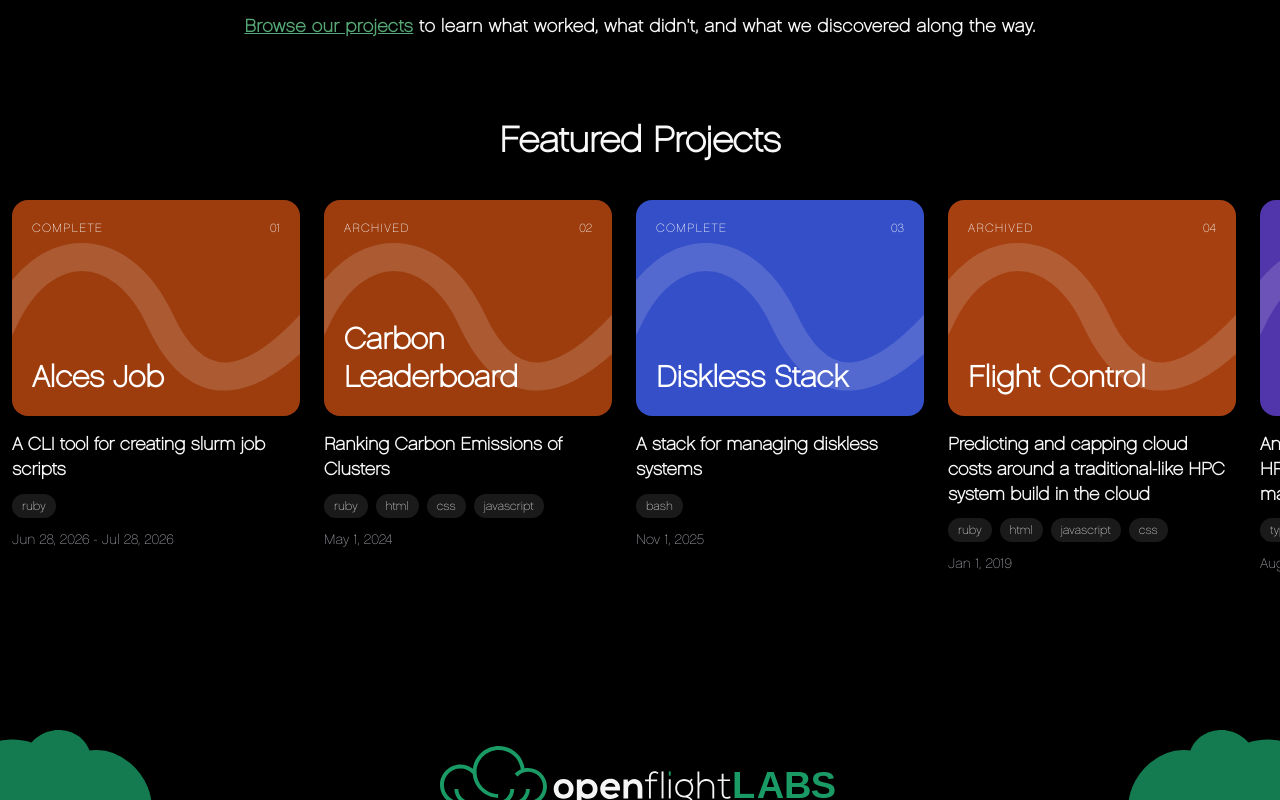
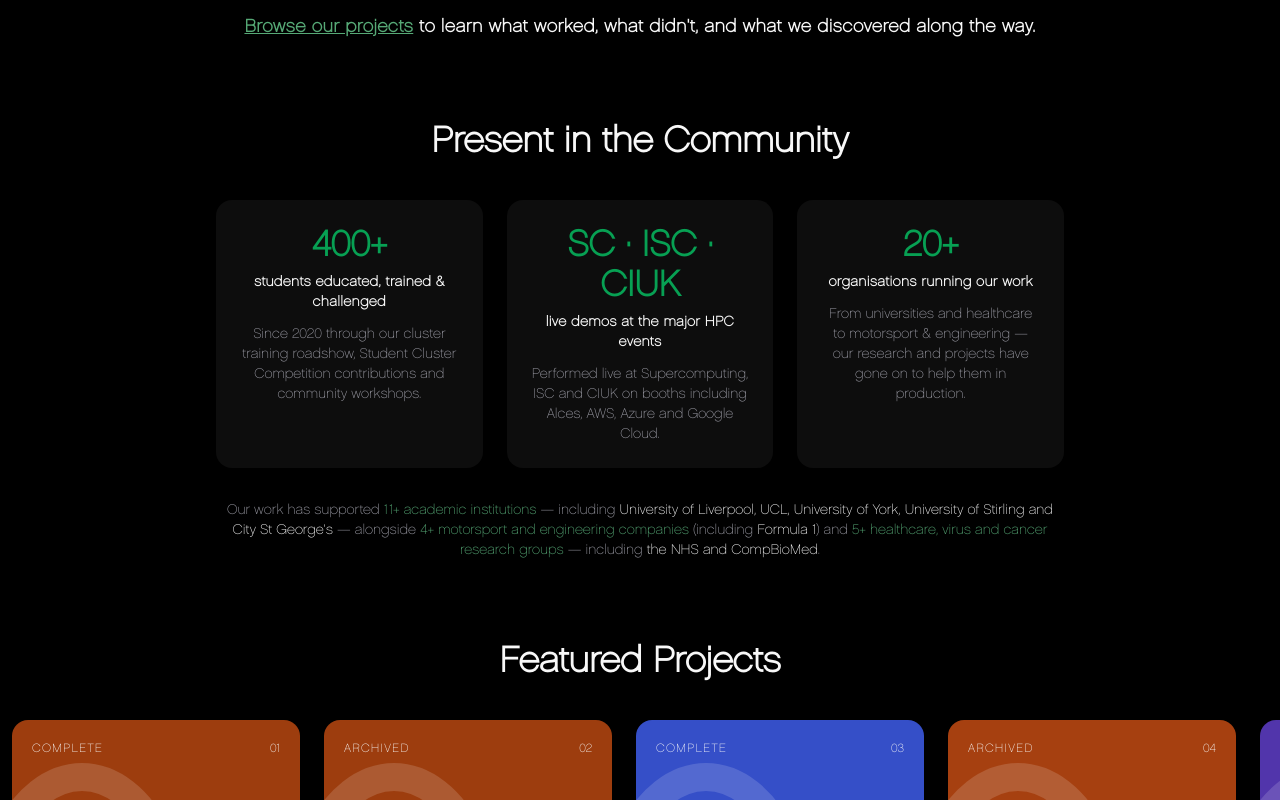
Before and after one commit to openflighthpc/openflightHPC_website_v2, a Next.js app: page / in a window 1280 px wide. Shown: the part 660-1460 px from the top of the page. Built offline with nearby package versions, Linux system fonts and the light colour scheme.

Commit message:
Add some more commercial info

```diff
--- a/app/page.tsx
+++ b/app/page.tsx
@@ -38,6 +38,59 @@ export default function Home() {
                   to learn what worked, what didn&apos;t, and what we discovered along the way.
                </p>
             </div>
+
+            <section aria-labelledby="community-presence" className="mt-20 w-full">
+               <div className="mx-auto w-full max-w-4xl px-6">
+                  <h2 id="community-presence" className="text-center text-4xl font-bold">
+                     Present in the Community
+                  </h2>
+
+                  <div className="mt-10 grid gap-6 sm:grid-cols-3">
+                     <div className="rounded-2xl bg-white/5 p-6 text-center">
+                        <span className="block text-4xl font-bold text-green-400/70">400+</span>
+                        <span className="mt-2 block text-sm font-semibold tracking-wide text-[#f8f8f8]">
+                           students educated, trained &amp; challenged
+                        </span>
+                        <p className="mt-3 text-sm text-zinc-400">
+                           Since 2020 through our cluster training roadshow, Student Cluster
+                           Competition contributions and community workshops.
+                        </p>
+                     </div>
+
+                     <div className="rounded-2xl bg-white/5 p-6 text-center">
+                        <span className="block text-4xl font-bold text-green-400/70">SC · ISC · CIUK</span>
+                        <span className="mt-2 block text-sm font-semibold tracking-wide text-[#f8f8f8]">
+                           live demos at the major HPC events
+                        </span>
+                        <p className="mt-3 text-sm text-zinc-400">
+                           Performed live at Supercomputing, ISC and CIUK on booths including
+                           Alces, AWS, Azure and Google Cloud.
+                        </p>
+                     </div>
+
+                     <div className="rounded-2xl bg-white/5 p-6 text-center">
+                        <span className="block text-4xl font-bold text-green-400/70">20+</span>
+                        <span className="mt-2 block text-sm font-semibold tracking-wide text-[#f8f8f8]">
+                           organisations running our work
+                        </span>
+                        <p className="mt-3 text-sm text-zinc-400">
+                           From universities and healthcare to motorsport &amp; engineering —
+                           our research and projects have gone on to help them in production.
+                        </p>
+                     </div>
+                  </div>
+
+                  <p className="mt-8 text-center text-sm text-zinc-400">
+                     Our work has supported{' '}
+                     <span className="text-green-300/70">11+ academic institutions</span> — including{' '}
+                     <span className="text-[#f8f8f8]">University of Liverpool, UCL, University of York, University of Stirling and City St George&apos;s</span> — alongside{' '}
+                     <span className="text-green-300/70">4+ motorsport and engineering companies</span> (including{' '}
+                     <span className="text-[#f8f8f8]">Formula 1</span>) and{' '}
+                     <span className="text-green-300/70">5+ healthcare, virus and cancer research groups</span> — including{' '}
+                     <span className="text-[#f8f8f8]">the NHS and CompBioMed</span>.
+                  </p>
+               </div>
+            </section>
 
             <section aria-labelledby="featured-projects" className="mt-20 pb-26 w-full ">
                <h2 id="featured-projects" className="text-center text-4xl font-bold">
```
